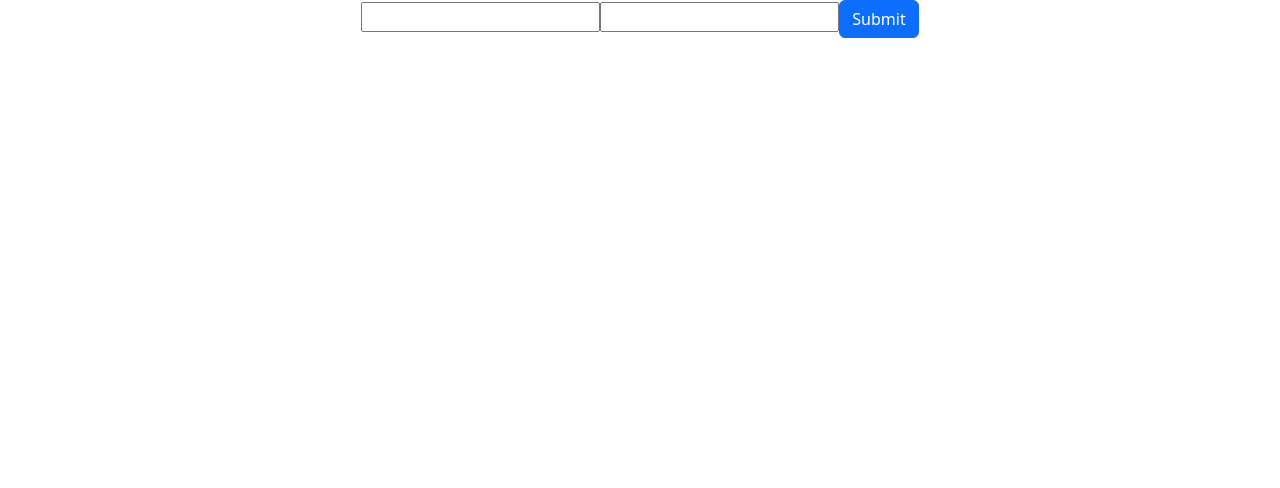
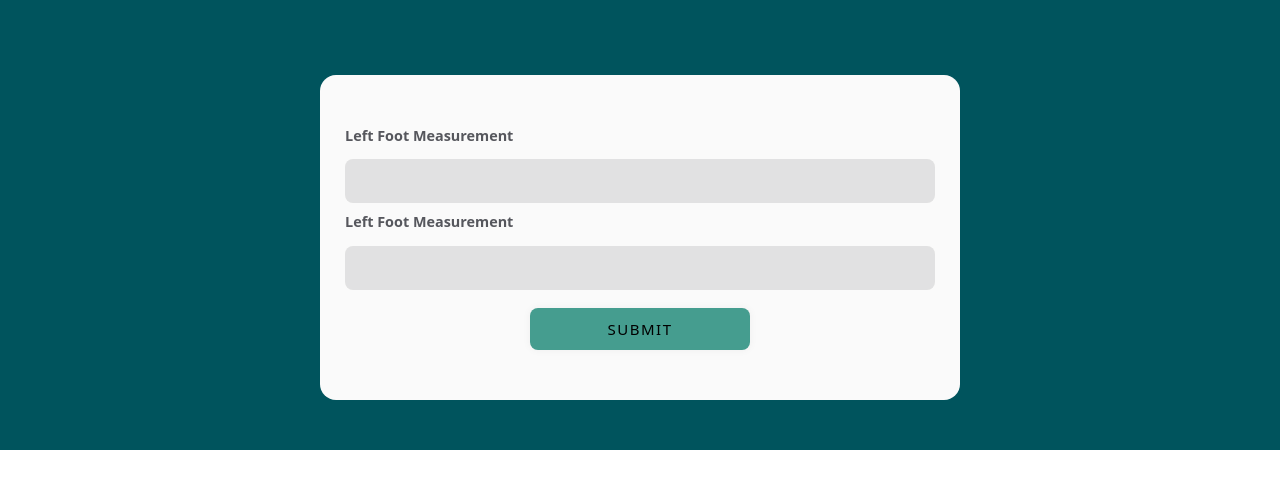
Before and after one commit to nikoauer/Rock-Climbing-Shoe-Calculator, a React (Vite) app in the folder client/: page / in a window 1280 px wide. Shown: the top 488 px of the page. Built offline with nearby package versions, Linux system fonts and the light colour scheme.

Commit message:
added css for form

```diff
--- a/client/src/App.css
+++ b/client/src/App.css
@@ -1,7 +1,77 @@
-/*
-@media (max-width: 767px) {
-    .justify-content-center {
-      justify-content: flex-start !important;
-    }
+:root {
+    --teal: #00545D;
+    --aqua: #459D8F;
+    --lightgray: #FAFAFA;
   }
-   */
+
+#backgroundBlock {
+    background-color: var(--teal);
+    padding-bottom: 125px;
+}
+
+#submitButton {
+    padding: 10px;
+    margin-top: 10px;
+    border-radius: 8px;
+    border: none;
+    cursor: pointer;
+    border: none;
+    background-color: var(--aqua);
+    box-shadow: rgb(0 0 0 / 5%) 0 0 8px;
+    letter-spacing: 1.5px;
+    text-transform: uppercase;
+    font-size: 15px;
+    transition: all 0.5s ease;
+    width: 220px;
+}
+
+#submitButton:hover {
+    letter-spacing: 3px;
+    background-color: var(--aqua);
+    color: hsl(0, 0%, 100%);
+    box-shadow: var(--teal) 0px 7px 10px 0px;
+  }
+
+#submitButton:active {
+    letter-spacing: 3px;
+    background-color: var(--teal);
+    color: hsl(0, 0%, 100%);
+    box-shadow: var(--teal) 0px 0px 0px 0px;
+    transform: translateY(5px);
+    transition: 100ms;
+  }
+
+  #form {
+    padding: 25px;
+    padding-top: 50px;
+    padding-bottom: 50px;
+    background-color: var(--lightgray);
+    position: relative;
+    top: 75px;
+    border-radius: 16px;
+    width: 50%;
+  }
+
+  input {
+    height: 44px;
+    background-color: #05060f1a;
+    border-radius: .5rem;
+    padding: 0 1rem;
+    border: 2px solid transparent;
+    font-size: 1rem;
+    transition: border-color .3s cubic-bezier(.25,.01,.25,1) 0s, color .3s cubic-bezier(.25,.01,.25,1) 0s,background .2s cubic-bezier(.25,.01,.25,1) 0s;
+  }
+
+  label {
+    display: block;
+    margin-bottom: .3rem;
+    font-size: .9rem;
+    font-weight: bold;
+    color: #05060fab;
+    transition: color .3s cubic-bezier(.25,.01,.25,1) 0s;
+  }
+
+  input:hover, .input:focus, .input-group:hover .input {
+    outline: none;
+    border-color: #05060f;
+  }
--- a/client/src/App.jsx
+++ b/client/src/App.jsx
@@ -1,6 +1,6 @@
 import './App.css'
 import ShoeSearch from "./components/ShoeSearch"
-import 'react-bootstrap'
+
 
 function App() {
 
--- a/client/src/components/ShoeSearch.jsx
+++ b/client/src/components/ShoeSearch.jsx
@@ -50,24 +50,32 @@ export default function ShoeSearch() {
 
   return (
     <>
-    <div className="container">
+    <div id="backgroundBlock">
+      <div className="container" id="form">
         <div className="row">
           <div className="col d-flex  justify-content-center">
-            <form onSubmit={handleSubmit}>
+            <form onSubmit={handleSubmit} className="vstack gap-2">
+              <label htmlFor="leftFoot">Left Foot Measurement</label>
               <input
                 type="number"
                 name="leftFoot"
                 value={footData.leftFoot}
                 onChange={handleChange}
               />
+              <label htmlFor="rightFoot">Left Foot Measurement</label>
               <input
                 type="number"
                 name="rightFoot"
                 value={footData.rightFoot}
                 onChange={handleChange}
               />
-                <button type="submit" className="btn btn-primary">Submit</button>
+              <div className="text-center">
+              <button type="submit" id="submitButton">
+                Submit
+              </button>
+              </div>
             </form>
+          </div>
         </div>
       </div>
             </div>
```
Also changed, not shown: 1 other file (tests, documents, lock files or other folders). Lines whose indentation alone changed are shown as unchanged.
